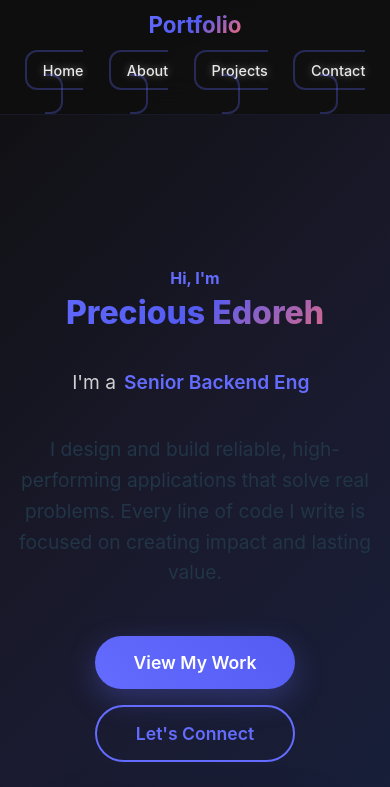
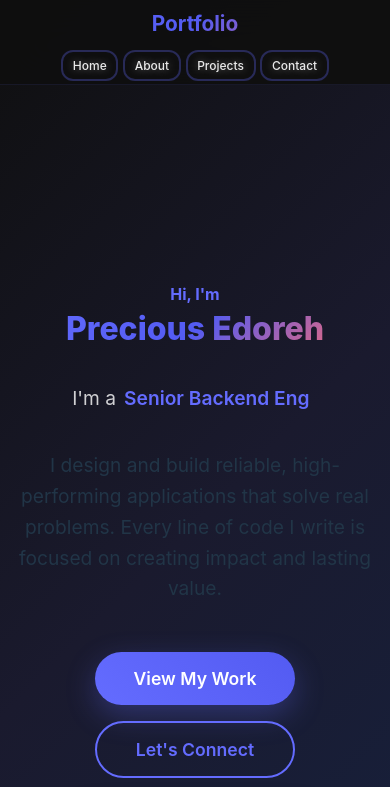
Before and after one commit to Preciousedoreh/portfolio-website, a React (Vite) app: page / in a window 390 px wide. Shown: the top 787 px of the page. Built offline with nearby package versions, Linux system fonts and the light colour scheme.

Commit message:
mobile responsiveness issue

```diff
--- a/src/App.css
+++ b/src/App.css
@@ -910,17 +910,39 @@
 
 /* Responsive Design */
 @media (max-width: 768px) {
+  .header {
+    padding: 0.75rem 0;
+  }
+
   .nav {
-    flex-direction: column;
-    gap: 1rem;
+    flex-direction: row;
+    gap: 0.5rem;
+    padding: 0 1rem;
+    flex-wrap: wrap;
+    justify-content: center;
+  }
+
+  .logo {
+    font-size: 1.5rem;
+    width: 100%;
+    text-align: center;
+    margin-bottom: 0.5rem;
   }
 
   .nav-links {
-    gap: 1rem;
+    gap: 0.5rem;
+    flex-wrap: wrap;
+    justify-content: center;
+    width: 100%;
+  }
+
+  .nav-links a {
+    padding: 0.5rem 0.8rem;
+    font-size: 0.85rem;
   }
 
   .hero {
-    padding: 8rem 2rem 2rem 2rem;
+    padding: 10rem 2rem 2rem 2rem;
     min-height: 100vh;
   }
 
@@ -1035,24 +1057,25 @@
   }
 
   .nav {
-    padding: 0 1rem;
+    padding: 0 0.5rem;
   }
 
   .logo {
-    font-size: 1.4rem;
+    font-size: 1.3rem;
+    margin-bottom: 0.3rem;
   }
 
   .nav-links {
-    gap: 0.5rem;
+    gap: 0.3rem;
   }
 
   .nav-links a {
-    padding: 0.6rem 1rem;
-    font-size: 0.9rem;
+    padding: 0.4rem 0.6rem;
+    font-size: 0.75rem;
   }
 
   .hero {
-    padding: 10rem 1rem 2rem 1rem;
+    padding: 11rem 1rem 2rem 1rem;
   }
 
   .name {
```
